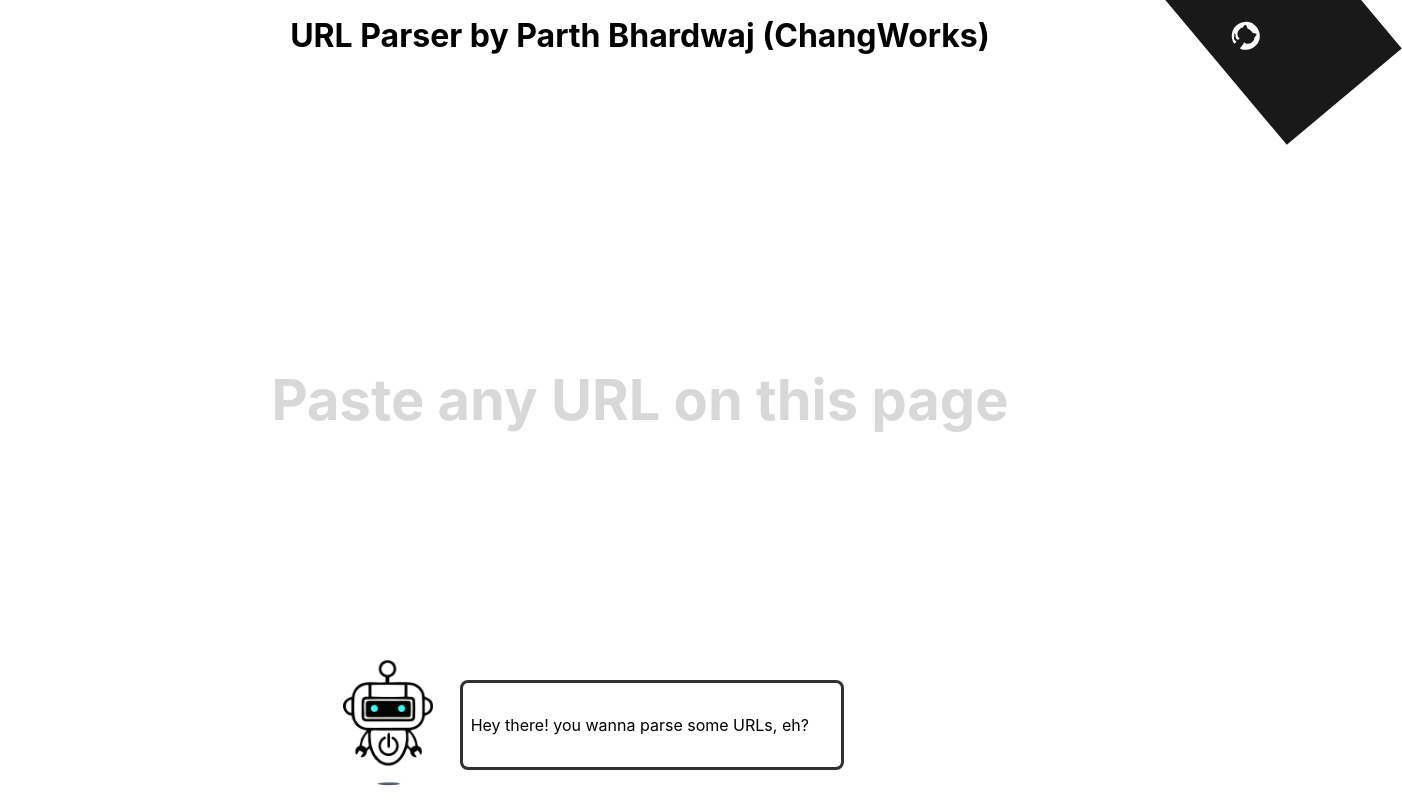
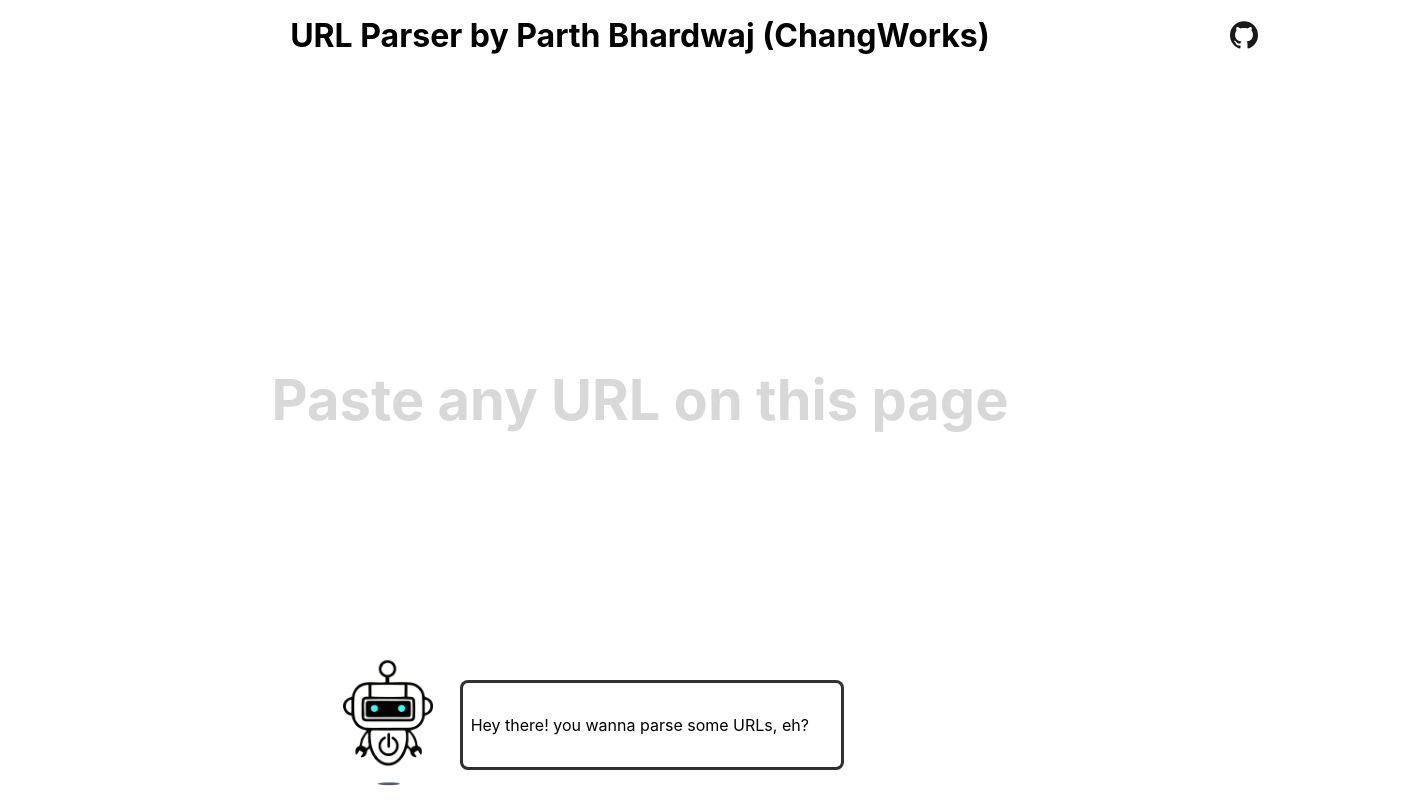
Before and after one commit to RuntimeTerror10/url-parser, a React (Create React App) app: page / in a window 1280 px wide. Shown: the whole page, 1402 px wide, since content can reach past the window. Built offline with nearby package versions, Linux system fonts and the light colour scheme.

Commit message:
revamp github link

```diff
--- a/src/App.css
+++ b/src/App.css
@@ -125,7 +125,7 @@
   font-weight: bold;
   opacity: 0.15;
 }
-.link-strip {
+/* .link-strip {
   position: absolute;
   top: -80px;
   right: -75px;
@@ -133,16 +133,16 @@
   height: 200px;
   transform: rotate(140deg);
   background: #191919;
-}
+} */
 .github-link {
-  color: #fafafa;
+  color: #191919;
   position: absolute;
   top: 0;
   right: 0;
   margin: 1.5rem;
-  transform: rotate(40deg) scale(1.4);
+  transform: scale(1.4);
   transition: all 0.25s ease-in-out;
 }
 .github-link:hover {
-  transform: rotate(40deg) scale(1.7);
+  transform: scale(1.7);
 }
```
